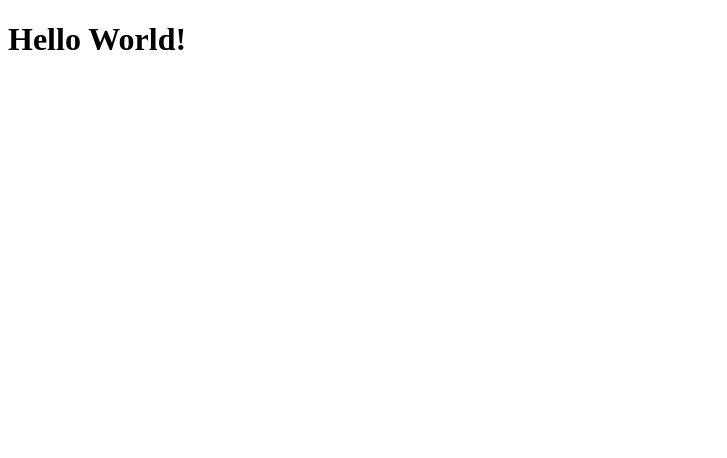
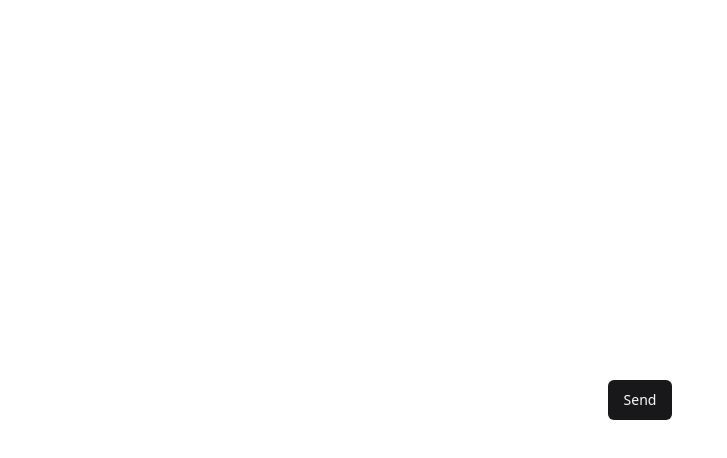
Before and after one commit to diogoazevedoo/pizzashop-web, a React (Vite) app: page / in a window 1280 px wide. Shown: the top 458 px of the page, without its empty margins (0-727 px from the left). Built offline with nearby package versions, Linux system fonts and the light colour scheme.

Commit message:
Config: eslint and prettier configuration

```diff
--- a/package.json
+++ b/package.json
@@ -10,6 +10,7 @@
     "preview": "vite preview"
   },
   "dependencies": {
+    "@radix-ui/react-slot": "^1.0.2",
     "class-variance-authority": "^0.7.0",
     "clsx": "^2.1.0",
     "lucide-react": "^0.343.0",
@@ -19,12 +20,16 @@
     "tailwindcss-animate": "^1.0.7"
   },
   "devDependencies": {
+    "@rocketseat/eslint-config": "^2.2.2",
     "@types/node": "^20.11.22",
     "@types/react": "^18.2.56",
     "@types/react-dom": "^18.2.19",
     "@vitejs/plugin-react": "^4.2.1",
     "autoprefixer": "^10.4.17",
+    "eslint": "^8.57.0",
+    "eslint-plugin-simple-import-sort": "^12.0.0",
     "postcss": "^8.4.35",
+    "prettier-plugin-tailwindcss": "^0.5.11",
     "tailwindcss": "^3.4.1",
     "typescript": "^5.2.2",
     "vite": "^5.1.4"
--- /dev/null
+++ b/prettier.config.cjs
@@ -0,0 +1,3 @@
+module.exports = {
+  plugins: ['prettier-plugin-tailwindcss'],
+}
--- a/src/App.tsx
+++ b/src/App.tsx
@@ -1,5 +1,10 @@
+import './global.css'
+import { Button } from './components/ui/button'
+
 export function App() {
   return (
-    <h1>Hello World!</h1>
+    <div className="flex h-screen items-center justify-center">
+      <Button>Send</Button>
+    </div>
   )
 }
--- /dev/null
+++ b/src/components/ui/button.tsx
@@ -0,0 +1,56 @@
+import * as React from "react"
+import { Slot } from "@radix-ui/react-slot"
+import { cva, type VariantProps } from "class-variance-authority"
+
+import { cn } from "@/lib/utils"
+
+const buttonVariants = cva(
+  "inline-flex items-center justify-center whitespace-nowrap rounded-md text-sm font-medium ring-offset-background transition-colors focus-visible:outline-none focus-visible:ring-2 focus-visible:ring-ring focus-visible:ring-offset-2 disabled:pointer-events-none disabled:opacity-50",
+  {
+    variants: {
+      variant: {
+        default: "bg-primary text-primary-foreground hover:bg-primary/90",
+        destructive:
+          "bg-destructive text-destructive-foreground hover:bg-destructive/90",
+        outline:
+          "border border-input bg-background hover:bg-accent hover:text-accent-foreground",
+        secondary:
+          "bg-secondary text-secondary-foreground hover:bg-secondary/80",
+        ghost: "hover:bg-accent hover:text-accent-foreground",
+        link: "text-primary underline-offset-4 hover:underline",
+      },
+      size: {
+        default: "h-10 px-4 py-2",
+        sm: "h-9 rounded-md px-3",
+        lg: "h-11 rounded-md px-8",
+        icon: "h-10 w-10",
+      },
+    },
+    defaultVariants: {
+      variant: "default",
+      size: "default",
+    },
+  }
+)
+
+export interface ButtonProps
+  extends React.ButtonHTMLAttributes<HTMLButtonElement>,
+    VariantProps<typeof buttonVariants> {
+  asChild?: boolean
+}
+
+const Button = React.forwardRef<HTMLButtonElement, ButtonProps>(
+  ({ className, variant, size, asChild = false, ...props }, ref) => {
+    const Comp = asChild ? Slot : "button"
+    return (
+      <Comp
+        className={cn(buttonVariants({ variant, size, className }))}
+        ref={ref}
+        {...props}
+      />
+    )
+  }
+)
+Button.displayName = "Button"
+
+export { Button, buttonVariants }
--- a/src/main.tsx
+++ b/src/main.tsx
@@ -1,5 +1,6 @@
 import React from 'react'
 import ReactDOM from 'react-dom/client'
+
 import { App } from './App.tsx'
 
 ReactDOM.createRoot(document.getElementById('root')!).render(
--- a/vite.config.ts
+++ b/vite.config.ts
@@ -7,7 +7,7 @@
   plugins: [react()],
   resolve: {
     alias: {
-      "@": path.resolve(__dirname, "./src"),
-    }
-  }
+      '@': path.resolve(__dirname, './src'),
+    },
+  },
 })
```
Also changed, not shown: tailwind.config.js (+35 -35 lines), .eslintrc.json (added), 1 other file (tests, documents, lock files or other folders).
